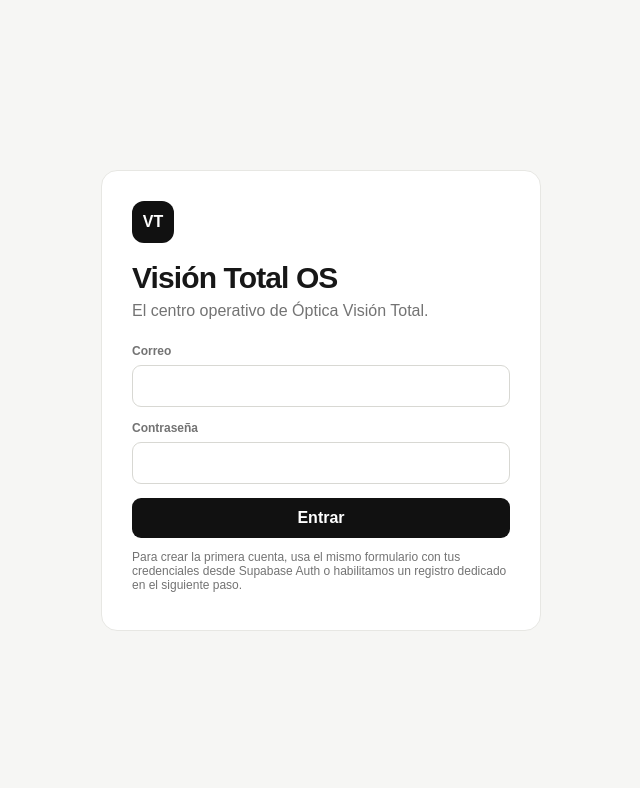
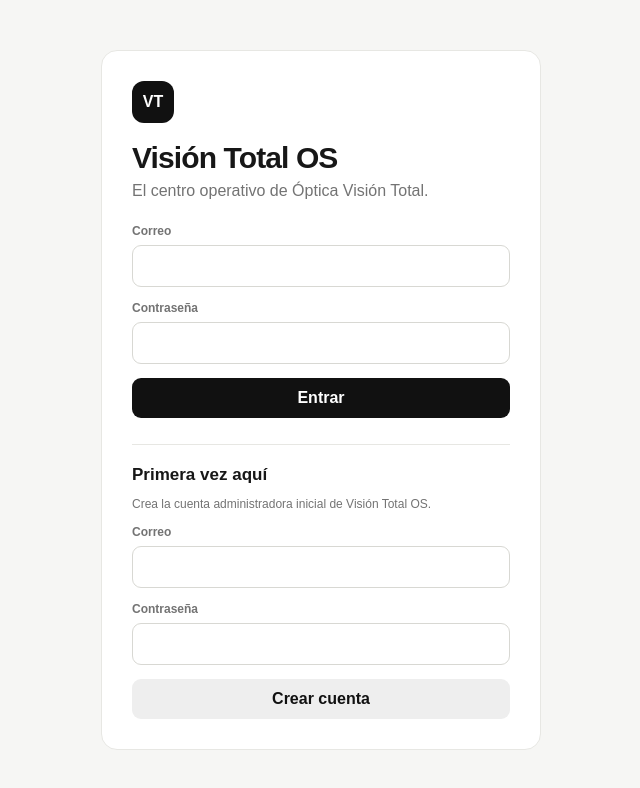
Before and after one commit to ifmarquezfarfan/vision-total-os, a Next.js app: page /login in a window 1280 px wide. Shown: the top 788 px of the page, without its empty margins (319-959 px from the left). Built offline with nearby package versions, Linux system fonts and the light colour scheme.

Commit message:
feat: add first account registration form

```diff
--- a/app/login/page.tsx
+++ b/app/login/page.tsx
@@ -19,22 +19,33 @@ export default async function LoginPage({
 
         <form action={signIn} className="form" style={{ marginTop: 24 }}>
           <div className="field">
-            <label htmlFor="email">Correo</label>
-            <input id="email" name="email" type="email" required autoComplete="email" />
+            <label htmlFor="login-email">Correo</label>
+            <input id="login-email" name="email" type="email" required autoComplete="email" />
           </div>
           <div className="field">
-            <label htmlFor="password">Contraseña</label>
-            <input id="password" name="password" type="password" required minLength={6} autoComplete="current-password" />
+            <label htmlFor="login-password">Contraseña</label>
+            <input id="login-password" name="password" type="password" required minLength={6} autoComplete="current-password" />
           </div>
           <button className="btn btn-primary" type="submit">Entrar</button>
         </form>
 
-        <form action={signUp} style={{ marginTop: 10 }}>
-          <input type="hidden" name="email" value="" />
-          <input type="hidden" name="password" value="" />
-          <p className="muted" style={{ fontSize: 12, marginBottom: 8 }}>
-            Para crear la primera cuenta, usa el mismo formulario con tus credenciales desde Supabase Auth o habilitamos un registro dedicado en el siguiente paso.
-          </p>
+        <div style={{ borderTop: "1px solid var(--line)", margin: "26px 0 20px" }} />
+
+        <h2 style={{ margin: 0, fontSize: 17 }}>Primera vez aquí</h2>
+        <p className="muted" style={{ fontSize: 12 }}>
+          Crea la cuenta administradora inicial de Visión Total OS.
+        </p>
+
+        <form action={signUp} className="form" style={{ marginTop: 14 }}>
+          <div className="field">
+            <label htmlFor="signup-email">Correo</label>
+            <input id="signup-email" name="email" type="email" required autoComplete="email" />
+          </div>
+          <div className="field">
+            <label htmlFor="signup-password">Contraseña</label>
+            <input id="signup-password" name="password" type="password" required minLength={6} autoComplete="new-password" />
+          </div>
+          <button className="btn btn-secondary" type="submit">Crear cuenta</button>
         </form>
       </section>
     </main>
```
